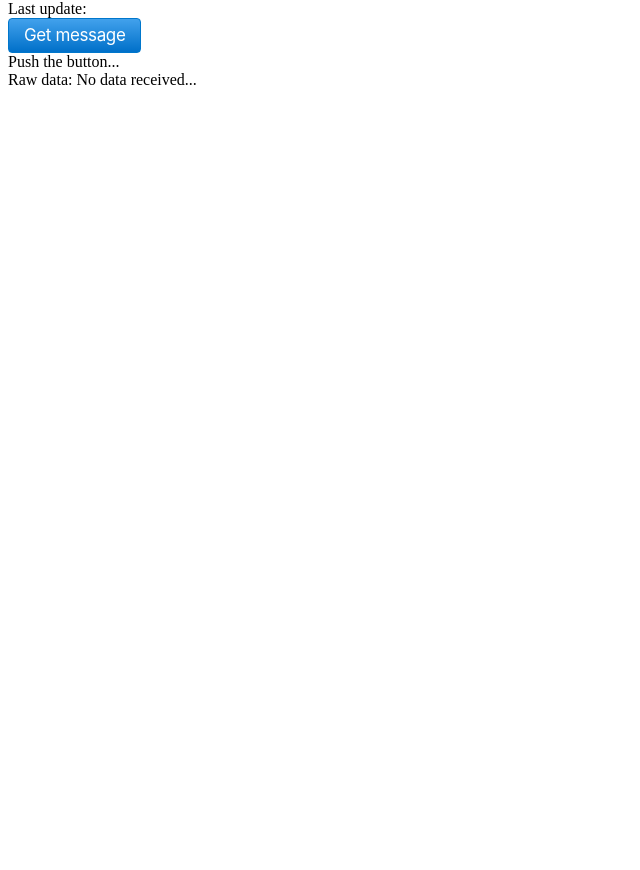
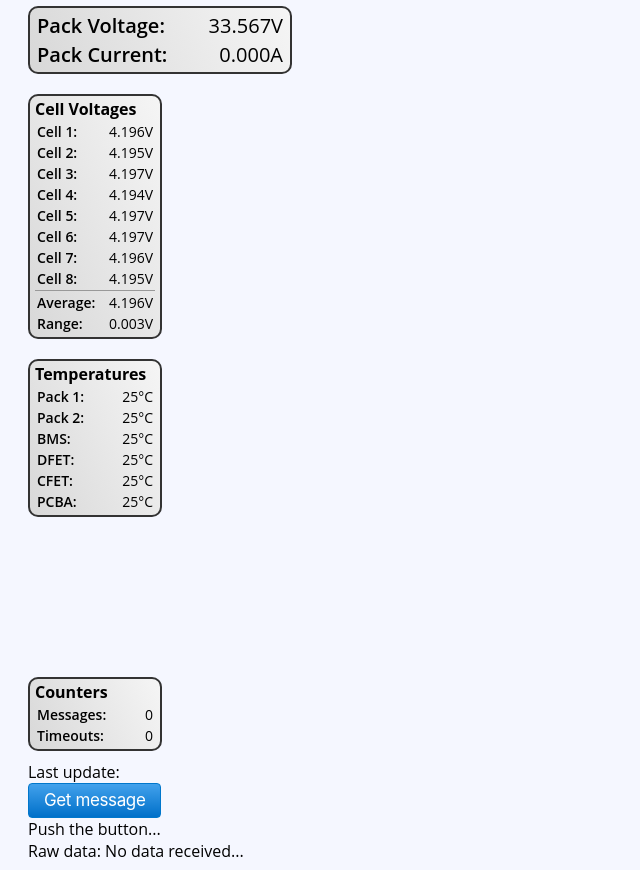
Before and after one commit to verySpicyHeatWave/electron-app, an Electron app: page frontend/index.html in a window 800 px wide. Shown: the part 80-950 px from the top of the page, without its empty margins (0-640 px from the left). Before the commit the page ends 800 px from the top, so only its background shows below. Drawn offline with Linux system fonts and the light colour scheme; no server answers.

Commit message:
did some layout stuff--still learning CSS. I think the grid-style layout is what I'm looking for and I just hadn't realized it, but I'm done wrestling with floating boxes and shit

```diff
--- a/frontend/index.html
+++ b/frontend/index.html
@@ -4,14 +4,48 @@
 
   <head>
     <meta charset="UTF-8">
-    <!-- https://developer.mozilla.org/en-US/docs/Web/HTTP/CSP -->
     <meta http-equiv="Content-Security-Policy" content="default-src 'self'; connect-src 'self' http://127.0.0.1:5000/; script-src 'self'">
     <title>Mock Battery Monitor</title>
     <link id="main-css" rel="stylesheet" type="text/css" href="styles.css">
   </head>
 
   <body>
-    <h1>Mock Battery Monitor!</h1>
+    <h1>Mock Battery Monitor</h1>
+    <div class="pack-criticals">
+      <p class="emphasize">Pack Voltage: <span id="pack-voltage" class="value">33.567V</span></p>
+      <p class="emphasize">Pack Current: <span id="pack-current" class="value">0.000A</span></p>
+    </div>
+    <div class="data-container">
+      <div class="cellv-container">Cell Voltages
+        <p class="normal">Cell 1: <span id="cell1-voltage" class="value">4.196V</span></p>
+        <p class="normal">Cell 2: <span id="cell2-voltage" class="value">4.195V</span></p>
+        <p class="normal">Cell 3: <span id="cell3-voltage" class="value">4.197V</span></p>
+        <p class="normal">Cell 4: <span id="cell4-voltage" class="value">4.194V</span></p>
+        <p class="normal">Cell 5: <span id="cell5-voltage" class="value">4.197V</span></p>
+        <p class="normal">Cell 6: <span id="cell6-voltage" class="value">4.197V</span></p>
+        <p class="normal">Cell 7: <span id="cell7-voltage" class="value">4.196V</span></p>
+        <p class="normal">Cell 8: <span id="cell8-voltage" class="value">4.195V</span></p>
+        <div class="divider"></div>
+        <p class="normal">Average: <span id="cell-average" class="value">4.196V</span></p>
+        <p class="normal">Range: <span id="cell-range" class="value">0.003V</span></p>
+      </div>
+      <div class="temp-container">Temperatures
+        <p class="normal">Pack 1: <span id="pack1-temp" class="value">25°C</span></p>
+        <p class="normal">Pack 2: <span id="pack2-temp" class="value">25°C</span></p>
+        <p class="normal">BMS: <span id="bms-temp" class="value">25°C</span></p>
+        <p class="normal">DFET: <span id="dfet-temp" class="value">25°C</span></p>
+        <p class="normal">CFET: <span id="cfet-temp" class="value">25°C</span></p>
+        <p class="normal">PCBA: <span id="pcba-temp" class="value">25°C</span></p>
+      </div>
+      <div class="msg-counters">Counters
+        <p class="normal">Messages: <span id="msg-count" class="value">0</span></p>
+        <p class="normal">Timeouts: <span id="msg-timeouts" class="value">0</span></p>
+      </div>
+    </div>
+
+
+
+
     <div><span>Last update: </span><span id="time-container"></span></div>
     <button id="get-message">Get message</button>
     <div id="result-container">Push the button...</div>
--- a/frontend/renderer.js
+++ b/frontend/renderer.js
@@ -3,6 +3,8 @@ msg_getter.addEventListener("click", fetchData("http://127.0.0.1:5000/message",
 msg_getter.addEventListener("click", getDate);
 window.addEventListener("load", fetchData("http://127.0.0.1:5000/stream", "data", true));
 
+var msg_count = 0;
+var msg_timeout = 0;
 
 function getDate() {
     date = new Date().toString();
@@ -41,12 +43,38 @@ function fetchData(address, eid, streaming) {
 
 
 function determineState(data) {
-    if (data.includes("TIMEOUT")) {
-        receiving = false;
-        document.getElementById("main-css").href = "styles_timeout.css"
-    }
-    else if (!data.includes("TIMEOUT")){
+    if (data.includes("battery_pn")) {
         receiving = true;
         document.getElementById("main-css").href = "styles.css"
+        msg_count += 1;
+        pack_form(data)
+    }
+    else {
+        receiving = false;
+        msg_timeout += 1;
+        // document.getElementById("main-css").href = "styles_timeout.css"
     }
 }
+
+
+function pack_form(data) {
+    obj = JSON.parse(data.replace("Data: ", ""));
+    document.getElementById("pack-voltage").innerHTML = obj.pack_voltage.toFixed(3).concat("V");
+    document.getElementById("pack-current").innerHTML = obj.pack_current.toFixed(3).concat("A");
+    document.getElementById("cell1-voltage").innerHTML = obj.cell1_voltage.toFixed(3).concat("V");
+    document.getElementById("cell2-voltage").innerHTML = obj.cell2_voltage.toFixed(3).concat("V");
+    document.getElementById("cell3-voltage").innerHTML = obj.cell3_voltage.toFixed(3).concat("V");
+    document.getElementById("cell4-voltage").innerHTML = obj.cell4_voltage.toFixed(3).concat("V");
+    document.getElementById("cell5-voltage").innerHTML = obj.cell5_voltage.toFixed(3).concat("V");
+    document.getElementById("cell6-voltage").innerHTML = obj.cell6_voltage.toFixed(3).concat("V");
+    document.getElementById("cell7-voltage").innerHTML = obj.cell7_voltage.toFixed(3).concat("V");
+    document.getElementById("cell8-voltage").innerHTML = obj.cell8_voltage.toFixed(3).concat("V");
+    document.getElementById("cell-average").innerHTML = obj.cell_average.toFixed(3).concat("V");
+    document.getElementById("cell-range").innerHTML = obj.cell_range.toFixed(3).concat("V");
+    document.getElementById("pack1-temp").innerHTML = obj.pack_temp.toString().concat("°C");
+    document.getElementById("pack2-temp").innerHTML = obj.pack_temp.toString().concat("°C");
+    document.getElementById("bms-temp").innerHTML = obj.bms_temp.toString().concat("°C");
+    document.getElementById("cfet-temp").innerHTML = obj.cfet_temp.toString().concat("°C");
+    document.getElementById("dfet-temp").innerHTML = obj.dfet_temp.toString().concat("°C");
+    document.getElementById("pcba-temp").innerHTML = obj.board_temp.toString().concat("°C");
+}
--- a/frontend/styles.css
+++ b/frontend/styles.css
@@ -1,3 +1,67 @@
+body {
+  padding: 0 20px;
+  font-family: 'Open Sans', sans-serif;
+  background-color: #f5f7ff;
+}
+
+.data-container {
+  width: 500px;
+  overflow: hidden;
+  display: grid; /*Just added this--might delete later idk*/
+}
+
+.pack-criticals, .cellv-container, .temp-container, .msg-counters {
+  border: 2px solid #333333;
+  border-radius: 10px;
+  background-image: linear-gradient(64deg, #d8d8d8, #f5f5f5);
+  margin: 10px 0px;
+  padding: 2px 5px;
+  font-weight: 700;
+}
+
+.pack-criticals {
+  width: 250px;
+}
+
+.cellv-container, .temp-container{
+  width: 120px;
+  float: left;
+}
+
+.msg-counters {
+  width: 120px;
+  margin-top: 150px;
+  float: left;
+}
+
+.cellv-container {
+  margin-right: 20px;
+}
+
+.emphasize {
+  font-size: 20px;
+  font-weight: 600;
+  margin: 2px;
+}
+
+.normal {
+  font-size: 14px;
+  font-weight: 600;
+  margin: 2px;
+}
+
+.value {
+  font-weight: 400;
+  /* display: flex;
+  justify-content: space-between;
+  align-items: flex-end; */
+  float:right;
+}
+
+.divider {
+  border-bottom: 1px solid #999999;
+}
+
 button {
     background-image: linear-gradient(#42A1EC, #0070C9);
     border: 1px solid #0077CC;
--- a/frontend/styles_timeout.css
+++ b/frontend/styles_timeout.css
@@ -1,3 +1,60 @@
+body {
+  padding: 0 20px;
+  font-family: 'Open Sans', sans-serif;
+  background-color: #f5f7ff;
+}
+
+.data-container {
+  width: 500px;
+  overflow: hidden;
+}
+
+.pack-criticals, .cellv-container, .temp-container {
+  border: 2px solid #333333;
+  border-radius: 10px;
+  background-image: linear-gradient(64deg, #d8d8d8, #f5f5f5);
+  margin: 10px 0px;
+  padding: 2px 5px;
+  font-weight: 700;
+}
+
+.pack-criticals {
+  width: 250px;
+}
+
+.cellv-container, .temp-container {
+  width: 120px;
+  float: left;
+}
+
+.cellv-container {
+  margin-right: 20px;
+}
+
+.emphasize {
+  font-size: 20px;
+  font-weight: 600;
+  margin: 2px;
+}
+
+.normal {
+  font-size: 14px;
+  font-weight: 600;
+  margin: 2px;
+}
+
+.value {
+  font-weight: 400;
+  /* display: flex;
+  justify-content: space-between;
+  align-items: flex-end; */
+  float:right;
+}
+
+.divider {
+  border-bottom: 1px solid #999999;
+}
+
 button {
     background-image: linear-gradient(#dddddd, #999999);
     border: 1px solid #bbbbbb;
```
Also changed, not shown: notes.txt (+5 -2 lines), 1 other file.
